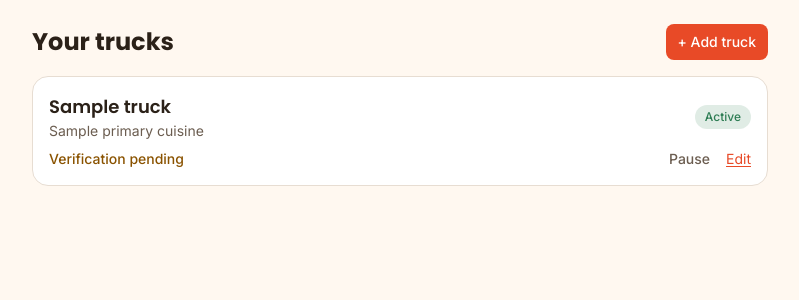
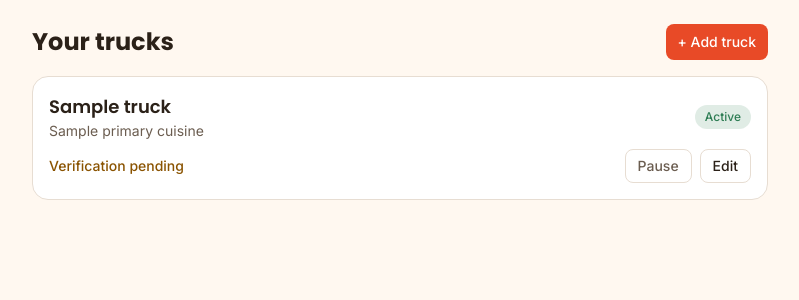
Before and after one commit to HuntedCode/truckstop-food-truck-tracker, a Django app: template backend/templates/web/dashboard.html in a window 1280 px wide. Shown: the part 53-353 px from the top of the page, without its empty margins (240-1039 px from the left). Run offline with Django 3.2, Linux system fonts and the light colour scheme; the template is opened without the code that fills it: most values are stand-ins (such as "Sample title", 1, 10 or a date in 2020); some libraries are stand-ins or nearby versions.

Commit message:
style(web): make the dashboard status toggle look like a button
The Go live / Pause control read as plain text until hover. Render Go
live / Pause / Edit as bordered buttons, with Go live in herb-green so
the publish action stands out, so the toggle is an obvious control.

Co-Authored-By: Claude Opus 4.8 (1M context) <noreply@anthropic.com>

```diff
--- a/backend/templates/web/dashboard.html
+++ b/backend/templates/web/dashboard.html
@@ -34,16 +34,16 @@
             <span class="text-ink-muted">Not verified</span>
           {% endif %}
         </span>
-        <div class="flex items-center gap-4">
+        <div class="flex items-center gap-2">
           <form method="post" action="{% url 'truck-status-toggle' truck.slug %}">
             {% csrf_token %}
             {% if truck.status == 'ACTIVE' %}
-              <button class="font-medium text-ink-muted hover:text-ink">Pause</button>
+              <button class="font-medium rounded-lg border border-border text-ink-muted px-3 py-1.5 hover:bg-base transition-colors">Pause</button>
             {% else %}
-              <button class="font-medium text-status-here hover:underline">Go live</button>
+              <button class="font-medium rounded-lg border border-status-here/40 text-status-here px-3 py-1.5 hover:bg-status-here/10 transition-colors">Go live</button>
             {% endif %}
           </form>
-          <a href="{% url 'truck-edit' truck.slug %}" class="text-primary underline underline-offset-2">Edit</a>
+          <a href="{% url 'truck-edit' truck.slug %}" class="font-medium rounded-lg border border-border text-ink px-3 py-1.5 hover:bg-base transition-colors">Edit</a>
         </div>
       </div>
     </div>
```
